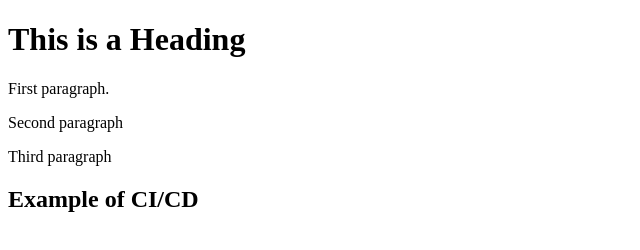
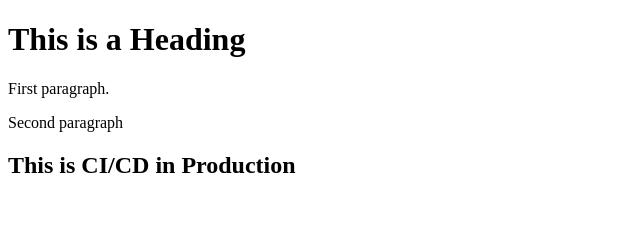
Before and after one commit to SajeelKhan/html-webapp, a plain HTML site: page index.html in a window 1280 px wide. Shown: the whole page, without its empty margins (0-640 px from the left). Drawn offline with Linux system fonts and the light colour scheme.

Commit message:
Update index.html

```diff
--- a/index.html
+++ b/index.html
@@ -6,7 +6,6 @@
 <h1>This is a Heading</h1>
 <p>First paragraph.</p>
 <p>Second paragraph</p>
-    <p>Third paragraph</p>
-<h2>Example of CI/CD</h2>
+<h2>This is CI/CD in Production</h2>
 </body>
 </html>
```
